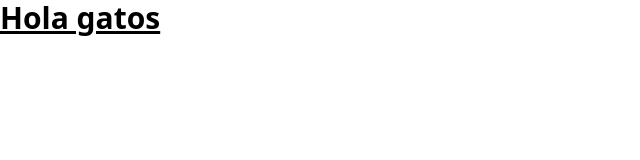
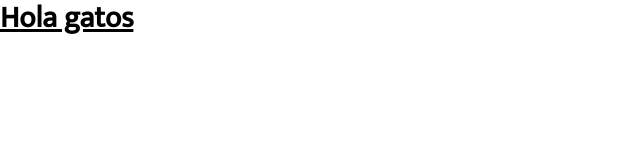
Before and after one commit to Drawnskii/WebGamerFest, a React (Vite) app: page / in a window 1280 px wide. Shown: the top 160 px of the page, without its empty margins (0-640 px from the left). Built offline with nearby package versions, Linux system fonts and the light colour scheme.

Commit message:
Se cambio la tipografía

```diff
--- a/src/index.css
+++ b/src/index.css
@@ -1,5 +1,10 @@
 @import url("https://fonts.googleapis.com/css2?family=Montserrat&display=swap");
+@import url('https://fonts.googleapis.com/css2?family=Mukta&display=swap');
 
 @tailwind base;
 @tailwind components;
 @tailwind utilities;
+
+body {
+    font-family: "mukta";
+  }
--- a/tailwind.config.js
+++ b/tailwind.config.js
@@ -5,6 +5,7 @@
     extend: {
       fontFamily: {
         montserrat: ["Montserrat", "sans-serif"],
+        mukta: ["Mukta", "sans-serif"],
       },
       colors: {
         "light-purple": "#6642B1",
```
